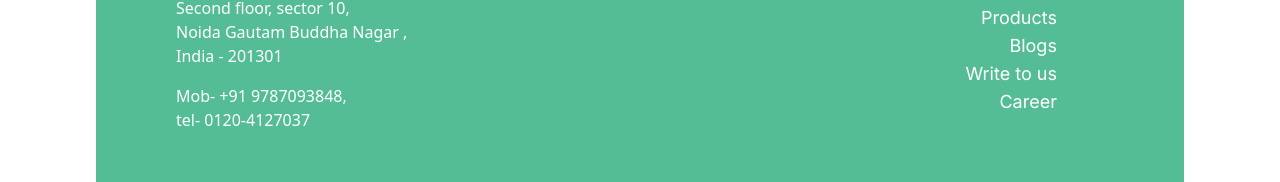
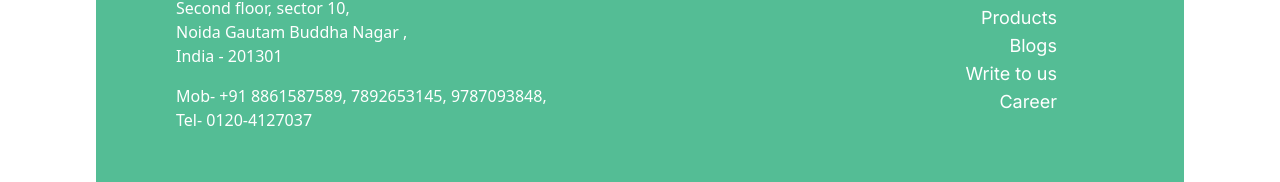
Before and after one commit to admin0717/mavolo_website, a Next.js app: page /blogs in a window 1280 px wide. Shown: the part 896-1078 px from the top of the page. Built offline with nearby package versions, Linux system fonts and the light colour scheme.

Commit message:
Added my number

```diff
--- a/components/Footer/index.tsx
+++ b/components/Footer/index.tsx
@@ -55,8 +55,8 @@ const Footer: FC = () => {
               Noida Gautam Buddha Nagar ,  <br />
               India - 201301
             </div>
-            <div>Mob- +91 9787093848, <br />
-              tel- 0120-4127037</div>
+            <div>Mob- +91 8861587589, 7892653145, 9787093848, <br />
+              Tel- 0120-4127037</div>
           </div>
           <div className="lg:w-1/3 flex items-start justify-center lg:space-x-12 space-x-4 lg:mr-10">
             {/* <div className="lg:w-1/2 flex flex-col items-start justify-center">
```
